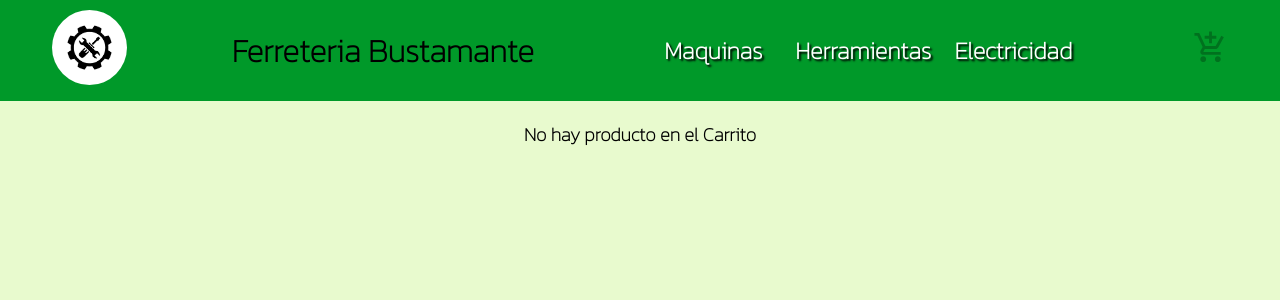
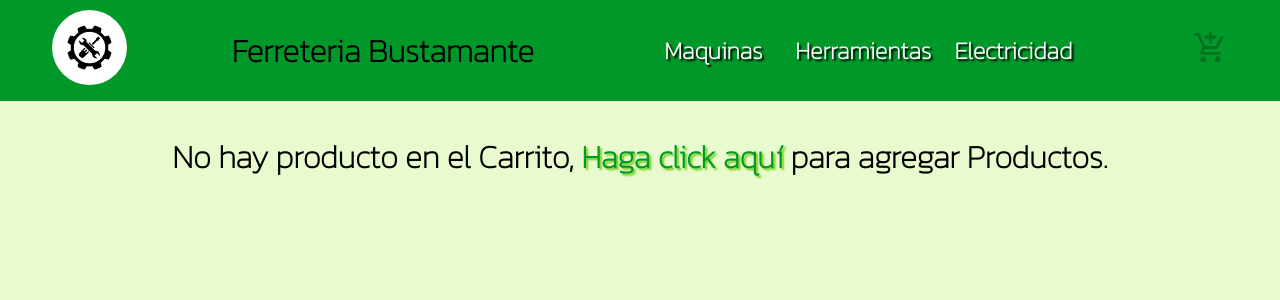
Before and after one commit to ftejeda95/Proyecto-React, a React (Create React App) app: page /cart in a window 1280 px wide. Shown: the top 300 px of the page. Built offline with nearby package versions, Linux system fonts and the light colour scheme.

Commit message:
Incorporacion de Precio

```diff
--- a/src/Components/Cart.js
+++ b/src/Components/Cart.js
@@ -3,13 +3,16 @@ import { cartContext } from "./CartContext";
 import { Link } from "react-router-dom";
 
 const Cart = () =>{
-    const {products,RemoveItem,Clear,QuantityProducts} = useContext(cartContext)
+    const {products,RemoveItem,Clear,QuantityProducts,Price} = useContext(cartContext)
 
 
 
-     return(<div  className="itemCartDetail">
-
-    {QuantityProducts === 0 ? <h3>No hay producto en el Carrito</h3>:products.map((product) =>
+     return(
+      QuantityProducts === 0 ? <h3 className="tittle">No hay producto en el Carrito,  <Link to="/" className="toHome">Haga click aquí </Link> para agregar Productos.</h3>
+      :
+      <div>
+        <div  className="itemCartDetail">
+            {products.map((product) =>
                 <div key={product.id}>
                     <div className="card">
                     <h5 className="tittleCard">{product.title}</h5>
@@ -20,7 +23,9 @@ const Cart = () =>{
                     <button onClick={()=>RemoveItem(product.id)}  className="buttonCardCart">Eliminar Item</button> <button onClick={Clear}  className="buttonCardCart">Limpiar Items</button>
                 </div>
         </div>)}
-
-     </div>)
+        </div>
+        <h3 className="price">Precio Total de la Compra: ${Price}</h3>
+     </div>
+     )
 }
 export default Cart
--- a/src/Components/CartContext.js
+++ b/src/Components/CartContext.js
@@ -10,6 +10,8 @@ const CartContext= ({children}) =>{
 
     const [QuantityProducts,setQuantityProducts] = useState(0)
 
+    const [Price,setPrice] = useState([0])
+
     const GetQuantityProducts = ()=>{
         let quantity = 0
         products.forEach(product => {
@@ -18,7 +20,6 @@ const CartContext= ({children}) =>{
         return (setQuantityProducts(quantity))
 
     }
-
     const AddItem = (product)=>{
         if(IsInCart(product.id)){
             const found = products.find(p=>p.id === product.id)
@@ -37,15 +38,22 @@ const CartContext= ({children}) =>{
     const Clear = ()=>{
         setProducts([])
         GetQuantityProducts(0)
+        PriceFinally(0)
     }
 
     const IsInCart= (id)=>{
 
         return (products.some(product=>product.id===id))
     }
-
+    const PriceFinally = ()=>{
+        let price = 0
+        products.forEach(product=>{
+            price += ((product.price)*(product.qty))})
+            return(setPrice(price))
+    }
     useEffect(()=>{
         GetQuantityProducts();
+        PriceFinally()
         console.log(products)
     },[products])
 
@@ -53,7 +61,7 @@ const CartContext= ({children}) =>{
 
 
     return(
-        <Provider value={{products, AddItem, RemoveItem, Clear, IsInCart, QuantityProducts}}>
+        <Provider value={{products, AddItem, RemoveItem, Clear, IsInCart, QuantityProducts, Price}}>
             {children}
         </Provider>
     )
--- a/src/style/App.css
+++ b/src/style/App.css
@@ -60,6 +60,7 @@ body {
       width:75px;
   }
 .tittle{
+      text-align: center;
       font-family:'Kanit', sans-serif;
       font-size:2rem;
   }
@@ -118,6 +119,11 @@ body {
   font-size: 16px;
   border-radius: 4px;
   box-shadow: 1px 1px 2px black;
+  transition: text-shadow font-weigth 1s;
+}
+.buttonCard:hover{
+  text-shadow:1px 1px 2px #038e15;
+  font-weight: bolder;
 }
 .buttonCardCart{
   background-color: white;
@@ -132,13 +138,20 @@ body {
   box-shadow: 1px 1px 2px black;
   width: 130px;
   margin-bottom: 40px;
+  transition: text-shadow font-weigth 1s;
+}
+.buttonCardCart:hover{
+  text-shadow:1px 1px 2px #038e15;
+  font-weight: bolder;
 }
 .ItemCard{
   display: grid;
   grid-template-columns: repeat(5,1fr);
   justify-content: space-around;
   gap: 45px;
+
 }
+
 .itemCartDetail{
   display: flex;
   justify-content: space-around;
@@ -291,3 +304,21 @@ width: 250px;
  font-weight:900;
  font-size: 1.2rem;
 }
+.toHome{
+  text-decoration: none;
+  font-weight: 900;
+  color: #009929;
+  text-shadow:2px 2px 2px #72cb10;
+}
+.price{
+  text-align: center;
+  font-size: 1.5rem;
+  text-decoration: none;
+  color: #009929;
+  text-shadow:2px 2px 2px #72cb10;
+  transition: background-color font-weight 1s;
+}
+.price:hover{
+  text-shadow:5px 5px 5px #aeff00;
+  font-weight: bolder;
+}
```
Lines whose indentation alone changed are shown as unchanged.
